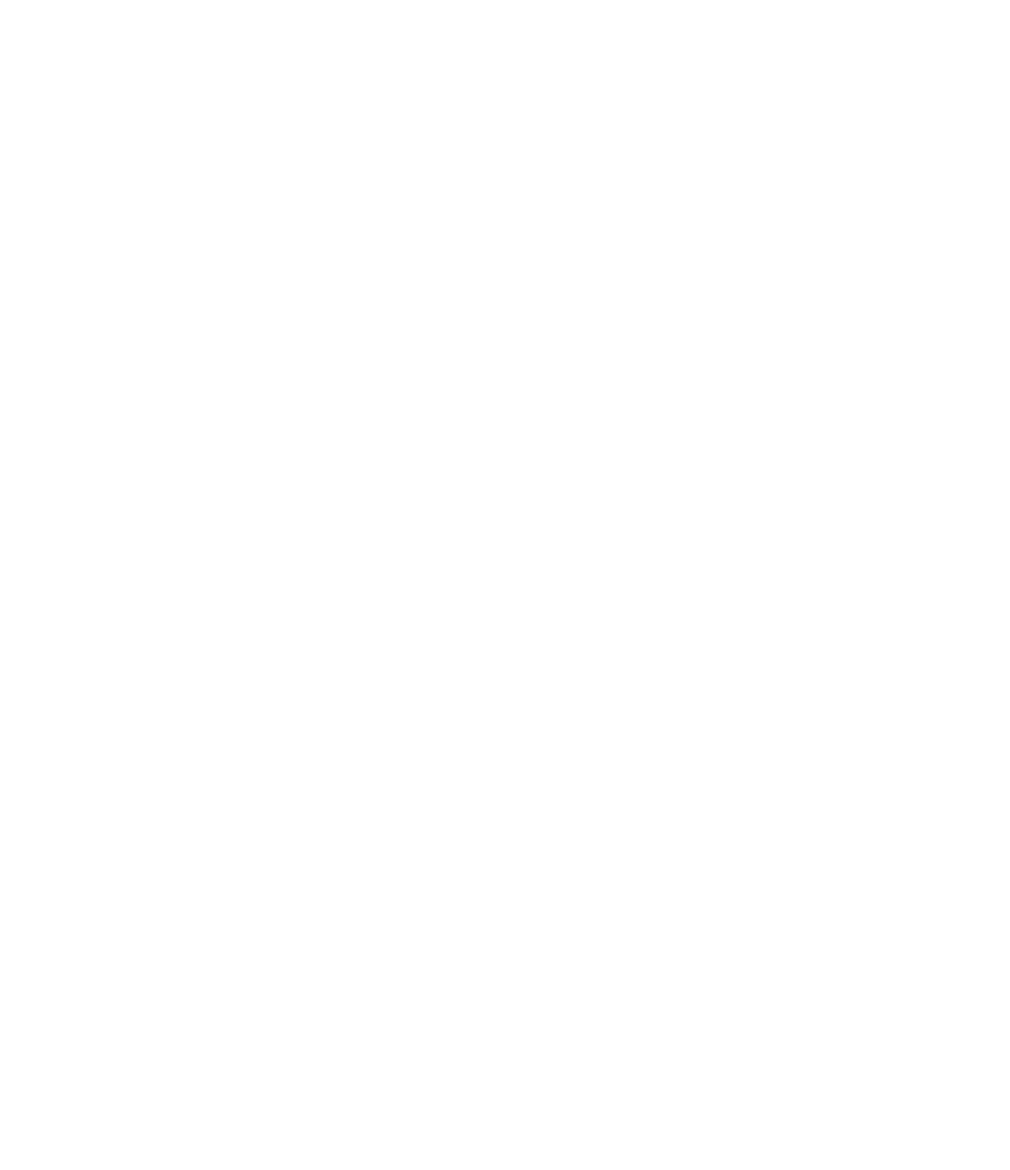
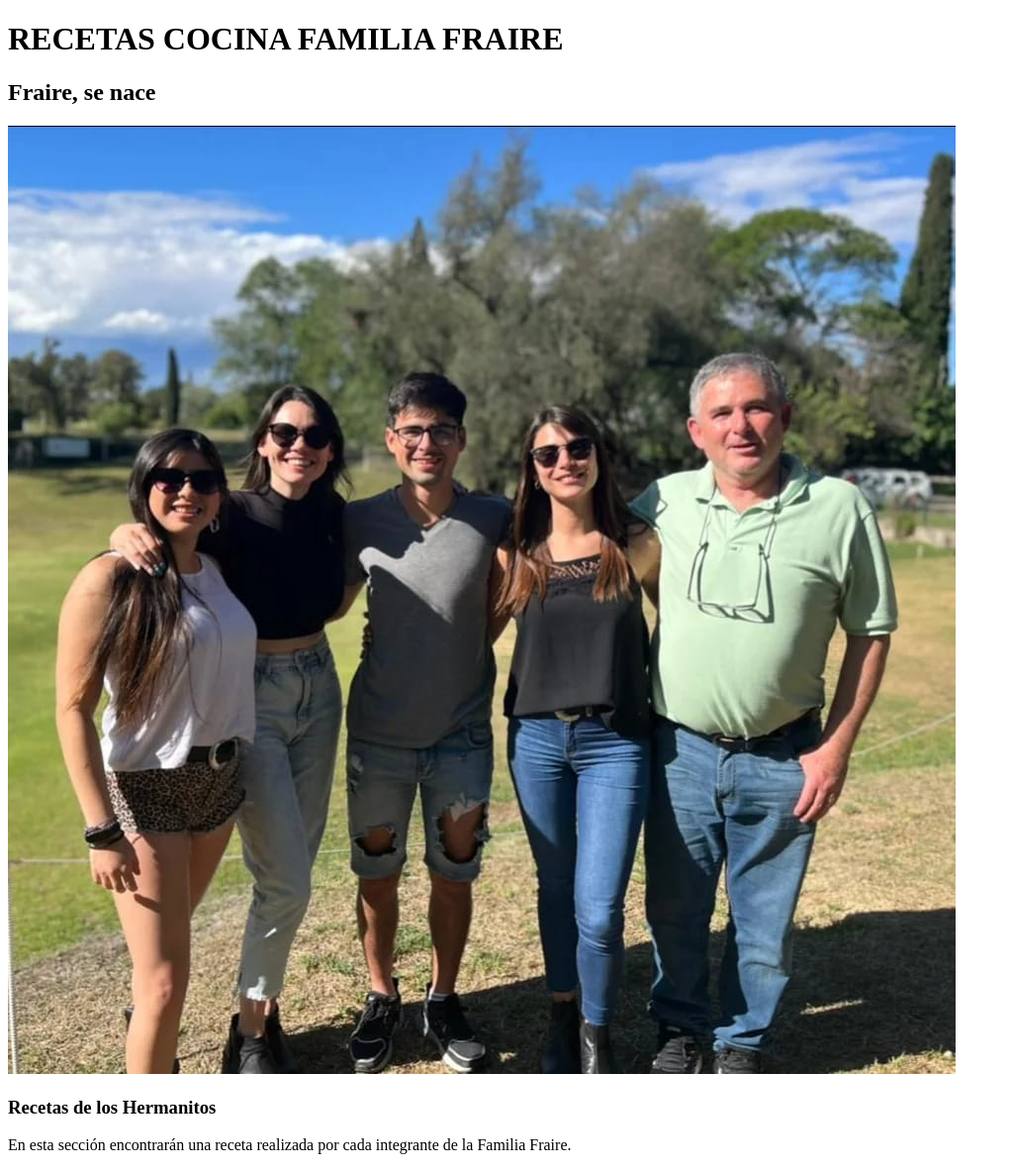
Before and after one commit to CeciFraire/prueba-nueva, a plain HTML site: page HTML/pages/index.html in a window 1280 px wide. Shown: the whole page at 99% size, without its empty margins (0-1021 px from the left). Before the commit the page ends 800 px from the top, so only its background shows below. Drawn offline with Linux system fonts and the light colour scheme.

Commit message:
Prepraracion de la web

```diff
--- a/HTML/pages/index.html
+++ b/HTML/pages/index.html
@@ -7,6 +7,20 @@
     <title>BLOG FAMILIA FRAIRE</title>
 </head>
 <body>
+    <h1>RECETAS COCINA FAMILIA FRAIRE</h1>
+    <h2> Fraire, se nace </h2>
+<img src="./Familia.jpeg" alt="Foto Familiar">
+    <section>
+<h3> Recetas de los Hermanitos</h3>
+<p> En esta sección encontrarán una receta realizada por cada integrante de la Familia Fraire.</p>
+
+
+
+
+
+
+    </section>
+
 
 </body>
 </html>
```
Also changed, not shown: Proyecto final/Index.html (+1 -0 lines), HTML/imagenes/Barby.jpeg (added), HTML/imagenes/Galletas.jpeg (added), HTML/imagenes/Juli.jpeg (added), HTML/imagenes/Mati Budin.jpeg (added), HTML/imagenes/Mati Sand.jpeg (added), HTML/imagenes/Papi.jpeg (added), HTML/pages/Familia.jpeg (added).
